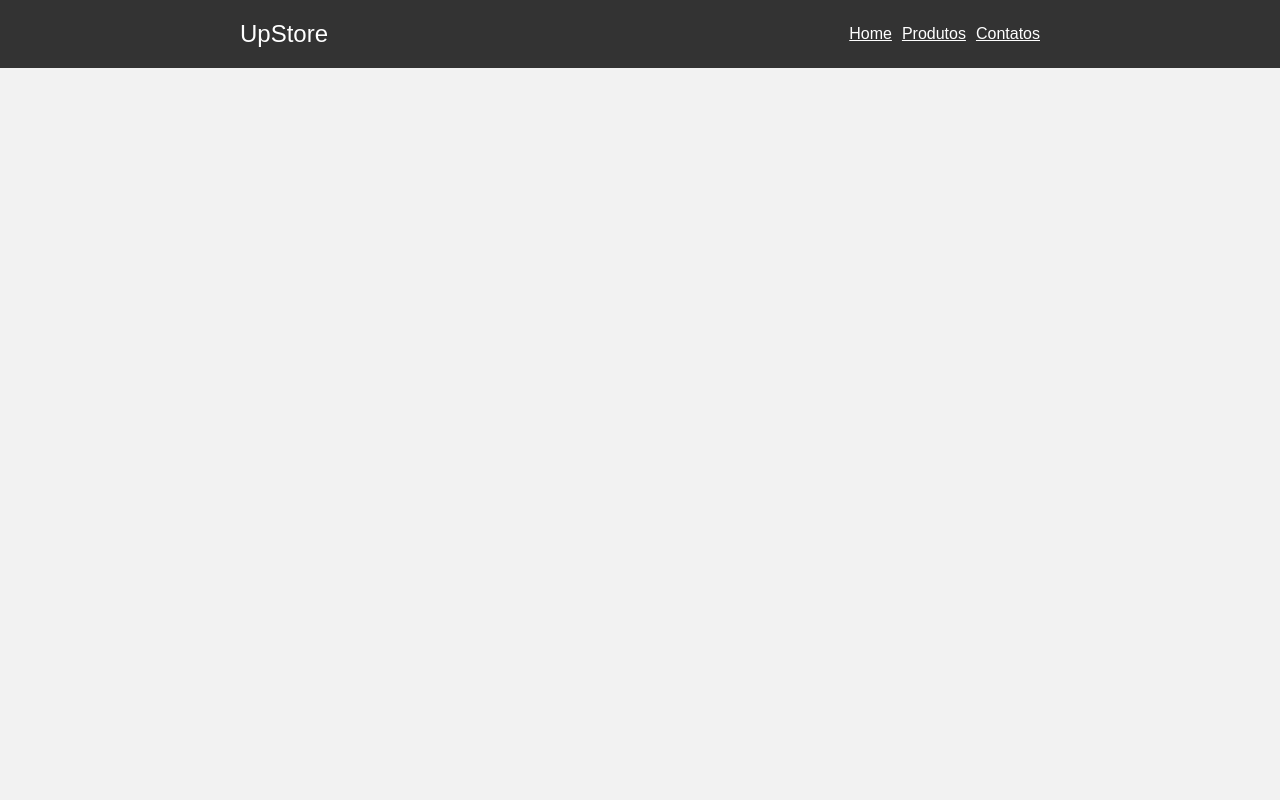
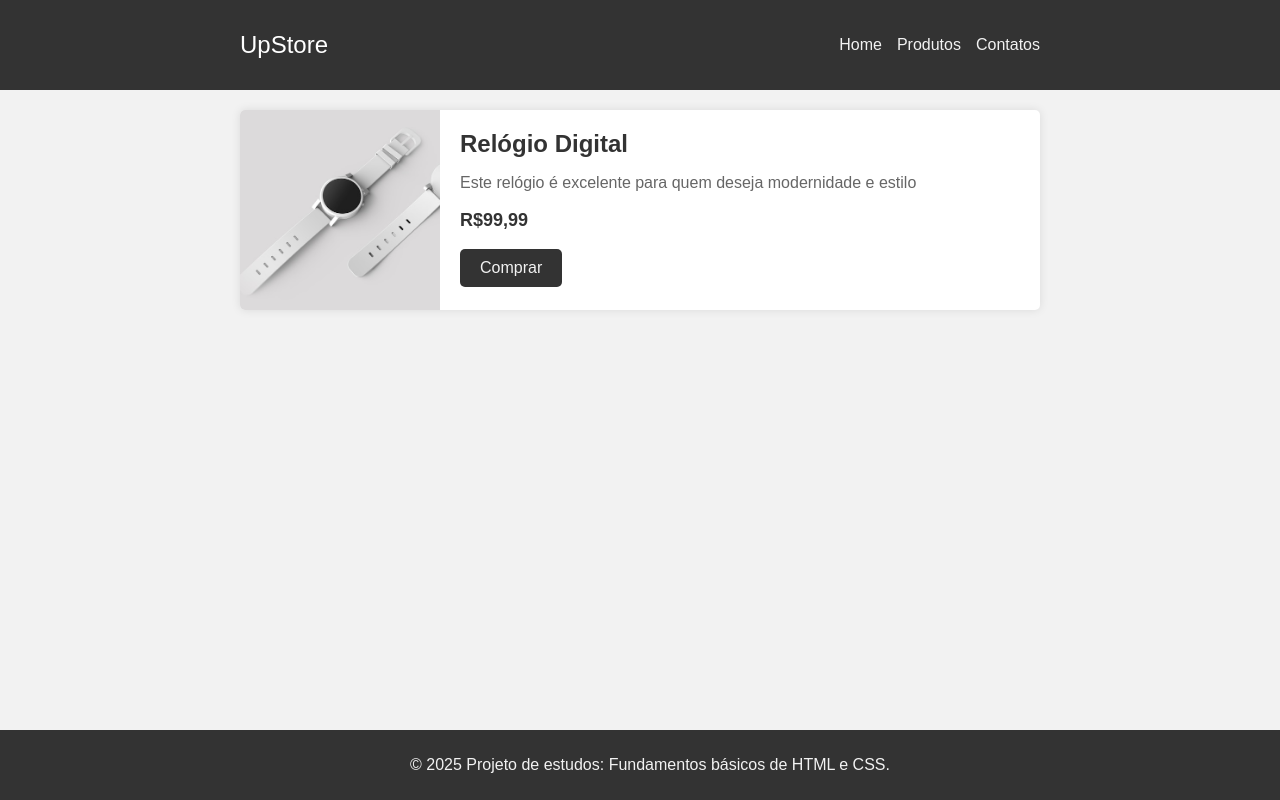
Before and after one commit to annecarlini/basic_html-css, a plain HTML site: page index.html in a window 1280 px wide. Drawn offline with Linux system fonts and the light colour scheme.

Commit message:
Criação do produto + footer

```diff
--- a/css/style.css
+++ b/css/style.css
@@ -12,6 +12,7 @@ body {
     min-height: 100vh; /* vh é viewport height => ou seja 100% a altura da viewporto do navegador. se adequada a altura monitor que você utiliza*/
 }
 
+/* CSS DA NAV BAR */
 /* Todas as estilizações de links */
 a {
     text-decoration: none; /* tira os sublinhados do link*/
@@ -46,10 +47,84 @@ a {
 /* Para colocar os links um do lado do outro */
 .nav-links {
     display: flex; /* deixa um ao lado do outro*/
-    gap: 10px; /* espaçamento entre os links */
+    gap: 15px; /* espaçamento entre os links */
 }
+
 
 /* Vamos tirar os bullets da lista */
 .nav-links li {
     list-style-type: none; /* tira o bullet */
 }
+
+/* Aqui mexemos na estilização da letra da bav-links a*/
+.nav-links a {
+    color:#f2f2f2;
+    font-size: 16px;
+}
+
+.nav-links a:hover {
+    color: #555; /* Quando colocamos o hover, ele faz o efeito de passar o mouse e mudar de cor. nesse caso apenas a letra. */
+}
+
+/* CSS DOS PRODUTOS. */
+
+.product {
+    display: flex; /* Deixa as os "blocos" um ao lado do outro */
+    border-radius: 5px;
+    background-color: #fff;
+    margin-top: 20px; /* Essa margim vai fazer com que o "descole" 20px da nav-bar */
+    box-shadow: 0 0 10px rgba(0, 0, 0, 0.1);
+    overflow: hidden; /* Colocamos isso porque a imagem do produto não estava com as bordas arrendodas por estar escondida da class pai*/
+}
+
+.product-image {
+    width: 200px;
+    height: 200px;
+    object-fit: cover; /* Isso faz com que a imagem retangular se adapte ao quadrado que estamos criando de 200x200px */
+}
+
+.product-info {
+    padding: 20px;
+}
+
+.product-name {
+    font-size: 24px;
+    color:#333;
+    margin-top: 0px;
+}
+
+.product-description {
+    color: #666;
+}
+
+.product-price {
+    font-size: 18px;
+    color:#333;
+    font-weight: bold; /* Deixa em negrito o texto */
+}
+
+.product-button {
+    padding: 10px 20px; /* para cima e para baixo*/
+    border: none;
+    background-color: #333;
+    color: #f2f2f2; /* Color é sempre a cor da letra */
+    cursor: pointer;
+    font-size: 16px;
+    border-radius: 5px;
+}
+
+.product-button:hover {
+    background-color: #555; /* Quando passar o mouse em cima vai mudar o fundo de cor */
+}
+
+
+/* CSS DO RODAPÉ. */
+.footer {
+    background-color: #333;
+    color: #f2f2f2;
+    text-align: center;
+    padding: 10px;
+    position: fixed; /* Aqui colocamos ele me uma posição fixa na tela */
+    bottom: 0; /* Com o bottom 0 colocamos ele encostado no canto esquerdo */
+    width: 100%; /* Aqui colocamos preenchendo a tela inteira no sentido horizontal */
+}
--- a/index.html
+++ b/index.html
@@ -7,10 +7,11 @@
     <link rel="stylesheet" href="css/style.css"> <!-- linkando arquivo css -->
 </head>
 <body>
+<!-- Barra de navegação -->
     <div class="navbar">
         <div class="container">
             <a href="#" class="logo">UpStore</a> <!-- Quando colocamos o # é porque a página que irá ser direcionada não está pronta ou não tem mesmo-->
-            <u class="nav-links">
+            <ul class="nav-links">
                 <li>
                     <a href="#">Home</a>
                 </li>
@@ -23,6 +24,30 @@
             </ul>
         </div>
     </div>
+    <!-- Exibição dos produtos -->
+    <div class="container">
+        <div class="product">
+            <img src="img/produto.jpg"
+            alt="Imagem do produto. Relógio digital"
+            class="product-image">
+            <div class="product-info">
+                <h1 class="product-name">Relógio Digital</h1>
+                <p class="product-description">
+                    Este relógio é excelente para quem deseja modernidade e estilo
+                </p>
+                <p class="product-price">R$99,99</p>
+                <!-- Formas de fazer o botão | com a => processa requisição no servidor
+                 ou com button => processa requisição com javascript -->
+                 <button class="product-button">Comprar</button>
+            </div>
+        </div>
+    </div>
 
+    <!-- Rodapé -->
+     <div class="footer">
+        <div class="container">
+            <p>&copy; 2025 Projeto de estudos: Fundamentos básicos de HTML e CSS.   </p>
+        </div>
+     </div>
 </body>
 </html>
```
